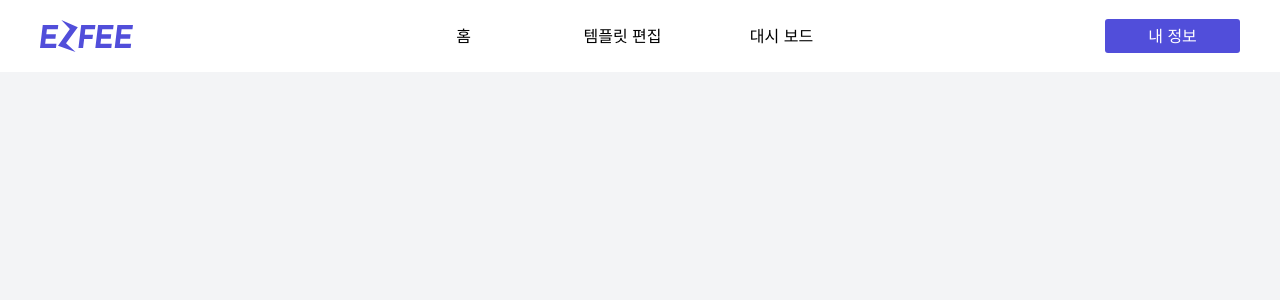
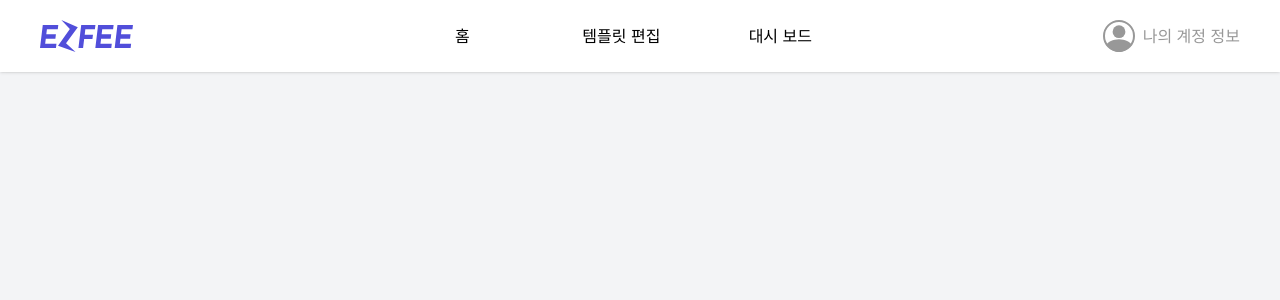
Before and after one commit to minki-dev/PRIETAG_FE, a Next.js app: page /dashboard in a window 1280 px wide. Shown: the top 300 px of the page. Built offline with nearby package versions, Linux system fonts and the light colour scheme.

Commit message:
🚚 rename: public/img로 이미지 경로 수정

```diff
--- a/components/header/HomeHeader.tsx
+++ b/components/header/HomeHeader.tsx
@@ -3,16 +3,21 @@ import Image from 'next/image';
 
 function HomeHeader() {
 	return (
-		<div className="shadow-[0_1px_3px_rgba(0, 0, 0, 0.15)] absolute top-0 flex h-[72px] w-full items-center justify-center bg-[#FFF]">
+		<div className="shadow-[0_1px_3px_rgba(0, 0, 0, 0.15)] fixed z-20 flex h-[72px] w-full items-center justify-center bg-[#FFF] shadow">
 			<div className="flex h-full w-[calc(100%-80px)] items-center justify-between">
 				<div className=" min-w-[100px]">
 					{' '}
-					<Image src="/ezfee.svg" alt="dd" width={93.81} height={32} />{' '}
+					<Image
+						src="/img/ezfee.svg"
+						alt="로고 이미지"
+						width={93.81}
+						height={32}
+					/>{' '}
 				</div>
 
 				<div className=" h-[72px] min-w-[240px] shrink-0">
 					<nav className="h-full">
-						<ul className="flex h-full cursor-pointer  text-base ">
+						<ul className="flex h-full cursor-pointer  justify-between text-[16px]">
 							<div className="hover:border-opacity-1 flex h-full w-[92px] items-center justify-center border-opacity-0 hover:border-b-2 hover:border-b-black">
 								<li className=" hover:font-medium">홈</li>
 							</div>
@@ -25,8 +30,15 @@ function HomeHeader() {
 						</ul>
 					</nav>
 				</div>
-				<button className=" h-[34px] w-[135px] min-w-[135px] rounded-[3px] bg-[#514EDA] px-[16px] py-[4px] text-white">
-					내 정보
+				<button className=" flex h-[34px] min-w-[135px] items-center text-[#989898]">
+					<Image
+						src="/img/icon_account.svg"
+						alt="유저프로필"
+						width={32}
+						height={32}
+						className="mr-[8px]"
+					/>{' '}
+					나의 계정 정보
 				</button>
 			</div>
 		</div>
--- a/components/header/TemplateHeader.tsx
+++ b/components/header/TemplateHeader.tsx
@@ -9,9 +9,9 @@ export default function TemplateHeader() {
 
 	return (
 		<div className="relative">
-			<div className="shadow-[0_1px_3px_rgba(0, 0, 0, 0.15)] shadow-md z-20 fixed top-0 h-[72px] w-full bg-[#FFF]">
+			<div className="shadow-[0_1px_3px_rgba(0, 0, 0, 0.15)] fixed z-20  h-[72px] w-full bg-[#FFF] shadow">
 				<Image
-					src="/ezfee.svg"
+					src="/img/ezfee.svg"
 					alt="dd"
 					width={93.81}
 					height={32}
@@ -19,7 +19,7 @@ export default function TemplateHeader() {
 				/>
 				<input
 					placeholder="저장될 파일 이름을 입력해 주세요"
-					className="color-[#747474] absolute left-[180px] top-[calc(50%-26px/2)] flex h-[26px] w-[260px] focus:outline-none items-center justify-center text-base font-normal leading-[26px]"
+					className="color-[#747474] absolute left-[180px] top-[calc(50%-26px/2)] flex h-[26px] w-[260px] items-center justify-center text-base font-normal leading-[26px] focus:outline-none"
 				/>{' '}
 				<RxHamburgerMenu
 					className=" absolute right-[40px]  top-[calc(50%-18px/2)] h-[18px] w-[18px] cursor-pointer rounded-[3px] hover:text-[#00A3FF]"
@@ -29,7 +29,7 @@ export default function TemplateHeader() {
 				/>{' '}
 			</div>
 			{isClicked ? (
-				<nav className="absolute right-[40px] -top-[68px] z-20 h-[160px] w-[200px] rounded-xl bg-white text-base  font-normal leading-[26px] text-black shadow-[0_0_4px_rgba(0,0,0,0.5)] shadow-[#D9D9D9] ">
+				<nav className="absolute -top-[68px] right-[40px] z-20 h-[160px] w-[200px] rounded-xl bg-white text-base  font-normal leading-[26px] text-black shadow-[0_0_4px_rgba(0,0,0,0.5)] shadow-[#D9D9D9] ">
 					<ul>
 						<li className="flex h-[40px] w-full cursor-pointer items-center rounded-[12px_12px_0_0] hover:bg-[#00A3FF]  hover:text-white">
 							<span className="absolute left-[16px]">불러오기 </span>
```
